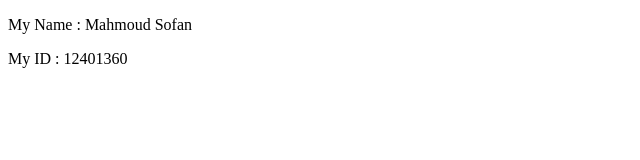
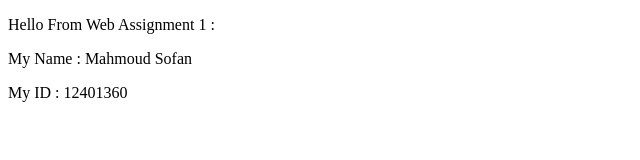
Before and after one commit to mahmoud2sofan/web-assignment-1, a plain HTML site: page index.html in a window 1280 px wide. Shown: the whole page, without its empty margins (0-640 px from the left). Drawn offline with Linux system fonts and the light colour scheme.

Commit message:
edit html file

```diff
--- a/index.html
+++ b/index.html
@@ -5,6 +5,7 @@
     <title>MyAssignment</title>
 </head>
 <body>
+    <p>Hello From Web Assignment 1 : </p>
     <p>My Name : Mahmoud Sofan</p>
     <p>My ID : 12401360 </p>
 </body>
```
